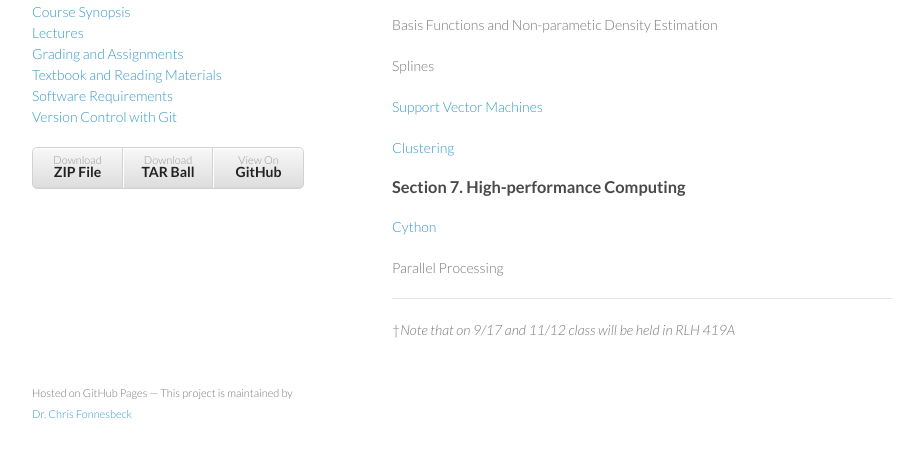
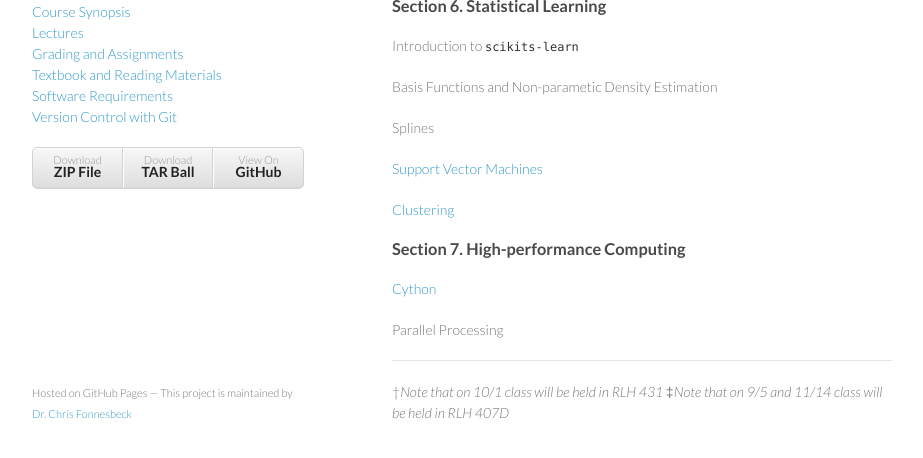
Before and after one commit to fonnesbeck/Bios8366, a Jekyll site: the page built from lectures.md, in a window 1280 px wide and 900 px high, scrolled down 1147 px, cut to the strip 407-865 px from the top of the window. Shown: the whole strip, without its empty margins (178-1101 px from the left). Built offline with Jekyll 4.4.1, drawn with Linux system fonts in a browser that asks for light colours; some of the changed text lies outside the part shown.

Commit message:
Changed lecture location

```diff
--- a/lectures.md
+++ b/lectures.md
@@ -7,7 +7,10 @@
 
 # Lectures
 
-**Time and Place**: Tuesdays and Thursdays from 10:30am to 12:00pm in [RLH 415A](http://goo.gl/maps/4c3W)†
+**Time and Place**:
+
+* Tuesdays from 10:30am to 12:00pm in [RLH 504](http://goo.gl/maps/4c3W)†
+* Thursdays from 10:30am to 12:00pm in RLH 412‡
 
 **Office hours**: By appointment
 
@@ -99,4 +102,5 @@
 
 ---
 
-†*Note that on 9/17 and 11/12 class will be held in RLH 419A*
+†*Note that on 10/1 class will be held in RLH 431*
+‡*Note that on 9/5 and 11/14 class will be held in RLH 407D*
```
